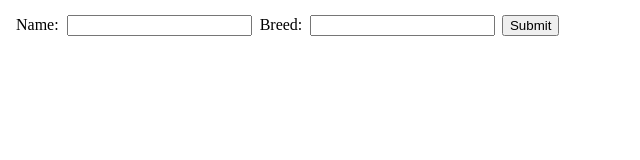
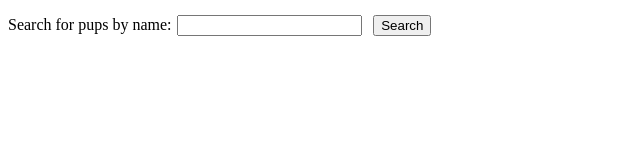
Before and after one commit to suhl2/PuppyBowlReact, a React app: page / in a window 1280 px wide. Shown: the whole page, without its empty margins (0-640 px from the left). Built offline with nearby package versions, Linux system fonts and the light colour scheme; no server answers.

Commit message:
started working on search

```diff
--- a/public/style.css
+++ b/public/style.css
@@ -64,3 +64,8 @@
   .italics {
     font-style: italic;
   }
+
+  #search-bar input {
+    margin-left: 5px;
+    margin-right: 5px;
+  }
--- /dev/null
+++ b/src/SearchBar.js
@@ -0,0 +1,13 @@
+import React from "react";
+
+const SearchBar = (props) => {
+    return (
+        <div id="search-bar">
+            <label>Search for pups by name:</label>
+            <input name="searchTerm"></input>
+            <button onClick={() =>{ props.search("Bella")}}>Search</button>
+        </div>
+    )
+}
+
+export default SearchBar;
--- a/src/index.js
+++ b/src/index.js
@@ -3,6 +3,7 @@ import { createRoot } from 'react-dom/client'
 import ListPuppies from './getPuppies';
 import NewPlayerForm from './NewPlayerForm';
 import SinglePuppy from './SinglePuppy';
+import SearchBar from './SearchBar';
 
 const rootElement = document.getElementById("root");
 const root = createRoot(rootElement);
@@ -10,7 +11,17 @@ const root = createRoot(rootElement);
 const Main = () => {
     const [players, setPlayers] = useState([]);
     const [selectPuppy, setSelectPuppy] = useState({});
-    const showSinglePuppy = async (puppyId) => {
+    const [searchTerm, setSearchTerm] = useState("");
+//need to be searching the name key not just the players array
+    const search = (term) => {
+        const searchResult = players.indexOf(term);
+        if(searchResult !== -1) {
+            setSelectPuppy(players[searchResult].id);
+            console.log(selectPuppy);
+        }
+
+    }
+     const showSinglePuppy = async (puppyId) => {
         try {
             const response = await fetch(`https://fsa-puppy-bowl.herokuapp.com/api/2211-FTB-ET-WEB-AM/players/${puppyId}`);
             const result = await response.json();
@@ -41,7 +52,8 @@ const Main = () => {
     }, []);
     return (
     <>
-    <NewPlayerForm />
+    {/* <NewPlayerForm /> */}
+    <SearchBar search={search} setSearchTerm={setSearchTerm}/>
     <div id='all-players-container'>
         {
            selectPuppy.id ? <SinglePuppy selectPuppy={selectPuppy} setSelectPuppy={setSelectPuppy} /> : <ListPuppies players={players} showSinglePuppy={showSinglePuppy} />
```
